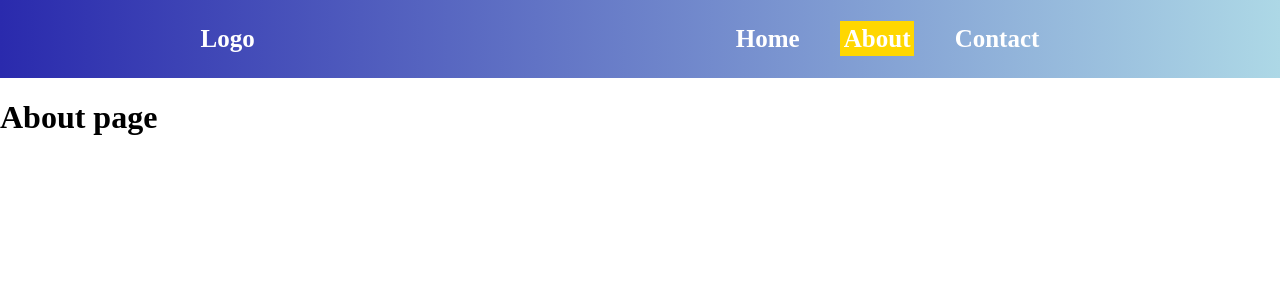
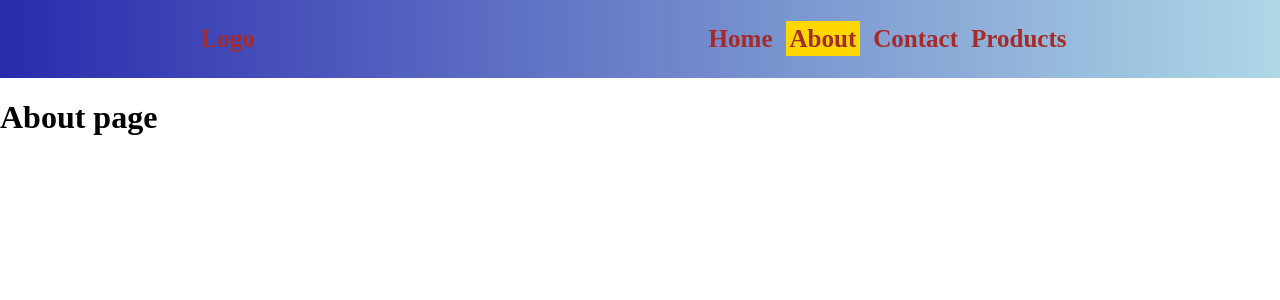
Before and after one commit to fady023/css-practise, a React (Create React App) app in the folder react-one/: page /about in a window 1280 px wide. Shown: the top 300 px of the page. Built offline with nearby package versions, Linux system fonts and the light colour scheme.

Commit message:
SingleProduct

```diff
--- a/react-one/src/App.css
+++ b/react-one/src/App.css
@@ -31,7 +31,7 @@ nav {
     font-size: 25px;
     padding: 0;
     margin: 0;
-    font-weight: bold;color: white;
+    font-weight: bold;color: brown;
 
 }
 
@@ -43,7 +43,7 @@ nav ul {
 }
 
 nav a {
-    text-decoration: none;color: white;
+    text-decoration: none;color:  brown;
 }
 
 .active {
--- a/react-one/src/App.js
+++ b/react-one/src/App.js
@@ -5,13 +5,14 @@ import ClassComp from './Components/ClassComp';
 import Comp1 from "./Components/Comp1";
 import FormHandling from './Components/FormHandling';
 import FunctionalComp from './Components/FunctionalComp';
-import {UserProvider} from "./Components/UserContext"
+import { UserProvider } from "./Components/UserContext"
 import CompA from "./Components/CompA"
-import { Route, Routes } from 'react-router-dom';
+import { Route, Routes, useParams } from 'react-router-dom';
 import Home from './Components/Home';
 import About from './Components/About';
 import Contact from "./Components/Contact"
 import Pagenotfound from './Components/Pagenotfound';
+import SingleProduct from './Components/SingleProduct';
 
 /* import img1 from "./imgs/cat1.jpg"
 import img2 from "./imgs/cat2.webp"
@@ -19,17 +20,20 @@ import img3 from "./imgs/cat3.webp" */
 
 function App() {
 
+
   return (
     <div className=''>
 
       <Routes >
-         <Route   path='/'         element ={<Home />}      />
-         <Route   path='/about'    element={<About/>}    />
-         <Route   path='/contact'  element={<Contact />} />
-         <Route   path='*'         element={<Pagenotfound />} />
+        <Route path='/' element={<Home />} />
+        <Route path='/about' element={<About />} />
+        <Route path='/contact' element={<Contact />} />
+        <Route path='*' element={<Pagenotfound />} />
+        <Route path='/products' element={<ApiComp />} />
+        <Route path='/products/:id' element={<SingleProduct />} />
       </Routes>
 
-    {/*   <UserProvider value="fedo" >
+      {/*   <UserProvider value="fedo" >
         <CompA />
       </UserProvider > */}
 
--- a/react-one/src/Components/ApiComp.js
+++ b/react-one/src/Components/ApiComp.js
@@ -1,6 +1,8 @@
 import React, { useEffect, useState } from 'react'
 import axios from "axios"
 import "../Styles/api.css";
+import Navbar from './Navbar';
+import { Link } from 'react-router-dom';
 
 const ApiComp = () => {
 
@@ -10,8 +12,11 @@ const ApiComp = () => {
     axios.get("https://dummyjson.com/products").then((res) => setproducts(res.data.products)).catch((err) => console.log(err));
   })
 
+  return (
 
-  return (
+    <>
+      <Navbar />
+
       <div className='products'>
 
         {
@@ -22,14 +27,13 @@ const ApiComp = () => {
               <h4>id : {item.id}</h4>
               <h4>title : {item.title}</h4>
               <p>description : {item.description}</p>
+              <Link to={`/products/${item.id}`}> Show more ... </Link>
             </div>
 
           ))
         }
-
-
-
       </div>
+    </>
   )
 }
 
--- a/react-one/src/Components/Navbar.js
+++ b/react-one/src/Components/Navbar.js
@@ -1,5 +1,5 @@
 import React from "react";
-import {Link, NavLink} from "react-router-dom"
+import { Link, NavLink } from "react-router-dom"
 
 const Navbar = () => {
     return (
@@ -10,17 +10,20 @@ const Navbar = () => {
                 <ul>
 
                     <li>
-                        <NavLink to="/">Home</NavLink>
+                        <NavLink to="/"> Home </NavLink>
                     </li>
 
                     <li>
-                        <NavLink to="/about">About</NavLink>
+                        <NavLink to="/about"> About </NavLink>
                     </li>
 
                     <li>
-                        <NavLink to="/contact">Contact</NavLink>
+                        <NavLink to="/contact"> Contact </NavLink>
                     </li>
 
+                    <li>
+                        <NavLink to={"/products"} > Products </NavLink>
+                    </li>
                 </ul>
 
             </nav>
--- /dev/null
+++ b/react-one/src/Components/SingleProduct.js
@@ -0,0 +1,28 @@
+import React, { useEffect, useState } from 'react'
+import axios from 'axios'
+import { useParams } from 'react-router-dom';
+import Navbar from './Navbar';
+
+const SingleProduct = () => {
+
+    const [pro, setpro] = useState({});
+    const { id } = useParams();
+
+    useEffect(() => {
+        axios.get(`https://dummyjson.com/products/${id}`).then((res) => setpro(res.data)).catch(err => console.log(err));
+    })
+    return (
+        <>
+            <Navbar />
+            {
+                <div className='pro'>
+                    <img src={pro.thumbnail} alt='' />
+                    <h4>id : {pro.id}</h4>
+                    <h4>title : {pro.title}</h4>
+                    <p>description : {pro.description}</p>
+                </div>
+
+            }
+        </>
+    )}
+export default SingleProduct
```
Lines whose indentation alone changed are shown as unchanged.
